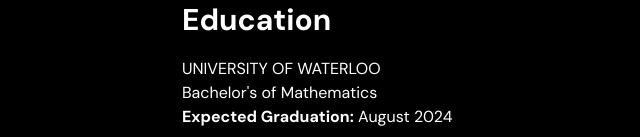
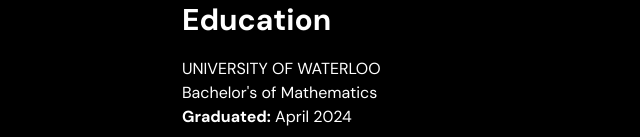
Before and after one commit to hmathlee/personal-website, a FastAPI app: page /resume in a window 1280 px wide. Shown: the part 2631-2768 px from the top of the page, without its empty margins (0-640 px from the left). Run offline with FastAPI, Linux system fonts and the light colour scheme.

Commit message:
Modified resume

```diff
--- a/templates/resume.html
+++ b/templates/resume.html
@@ -237,7 +237,7 @@
             <br>
             Bachelor's of Mathematics
             <br>
-            <b>Expected Graduation:</b> August 2024
+            <b>Graduated:</b> April 2024
         </div>
     </div>
 
```
